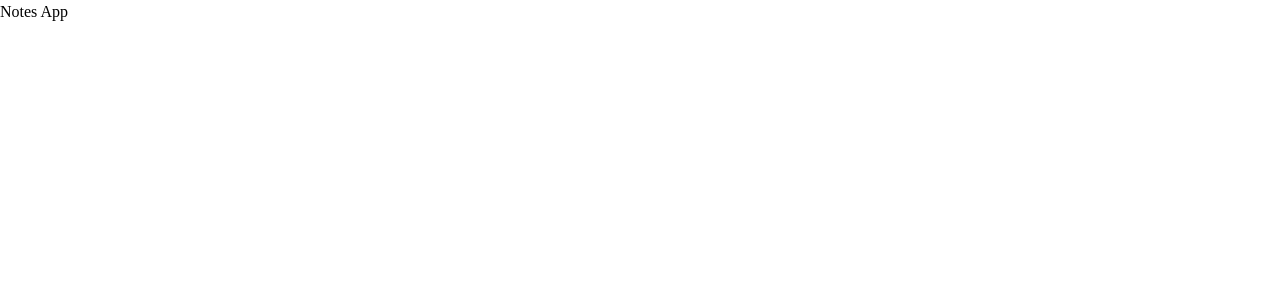
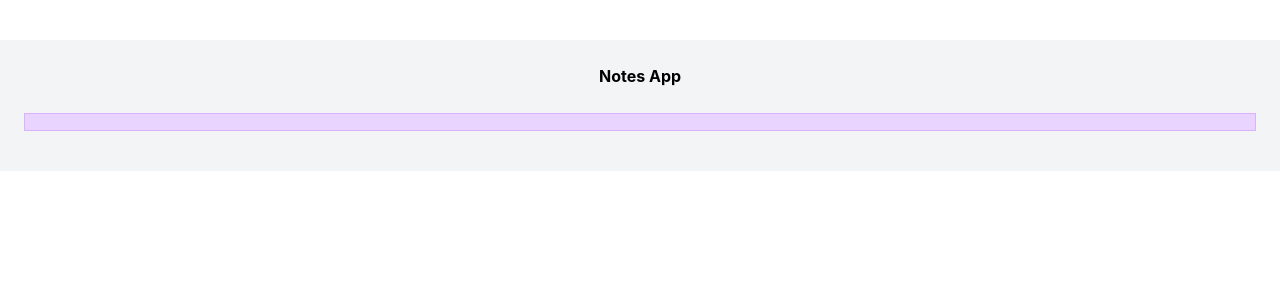
Before and after one commit to Merari-png/notes-app, a React (Vite) app: page / in a window 1280 px wide. Shown: the top 300 px of the page. Built offline with nearby package versions, Linux system fonts and the light colour scheme.

Commit message:
cambie algo jeje

```diff
--- a/package.json
+++ b/package.json
@@ -10,8 +10,10 @@
     "preview": "vite preview"
   },
   "dependencies": {
+    "@tailwindcss/vite": "^4.3.3",
     "react": "^19.2.8",
-    "react-dom": "^19.2.8"
+    "react-dom": "^19.2.8",
+    "tailwindcss": "^4.3.3"
   },
   "devDependencies": {
     "@eslint/js": "^10.0.1",
--- a/src/App.jsx
+++ b/src/App.jsx
@@ -1,11 +1,17 @@
-
+import NoteForm from './components/NoteForm'
 
 function App() {
 
 
   return (
     <>
-     <h1>Notes App </h1>
+      <div className="max-w-1g mx-auto mt-10 p-6 bg-gray-100 rounded-1g shadow-1g">
+       <h2 className="text-2x1 font-bold mb-4 text-center">Notes App </h2>
+
+       {/*Entradas controladas en formas*/}
+
+       <NoteForm />
+       </div>
     </>
   )
 }
--- a/src/components/NoteForm.jsx
+++ b/src/components/NoteForm.jsx
@@ -39,8 +39,12 @@ const NoteForm = () => {
 
     return(
         <>
-            <button>
-                className="w-full bg-gray-100 border border-gray-300"
+            <button
+                className="w-full bg-gray-100 border border-gray-300 text-purple-800 py-2 rounded-1g
+                cursor-pointer hover: bg-purple-200 hover: border-purple-300 trasintion mb-4"
+                onClick = {()=>setIsFormVsible(isFormVisible)}
+                >
+                    {isFormVisible ? 'Hide Form X' : ''}
             </button>
         </>
     )
--- a/src/index.css
+++ b/src/index.css
@@ -1,5 +1,5 @@
 @import 'tailwindcss';
 
 body{
-  @aply
+  @aply bg-purple-900;
 }
--- a/vite.config.js
+++ b/vite.config.js
@@ -1,7 +1,8 @@
 import react from '@vitejs/plugin-react'
 import { defineConfig } from 'vite'
+import tailwindcss from '@tailwindcss/vite'
 
 // https://vite.dev/config/
 export default defineConfig({
-  plugins: [react()],
+  plugins: [react(), tailwindcss()]
 })
```
Also changed, not shown: 1 other file (tests, documents, lock files or other folders).
